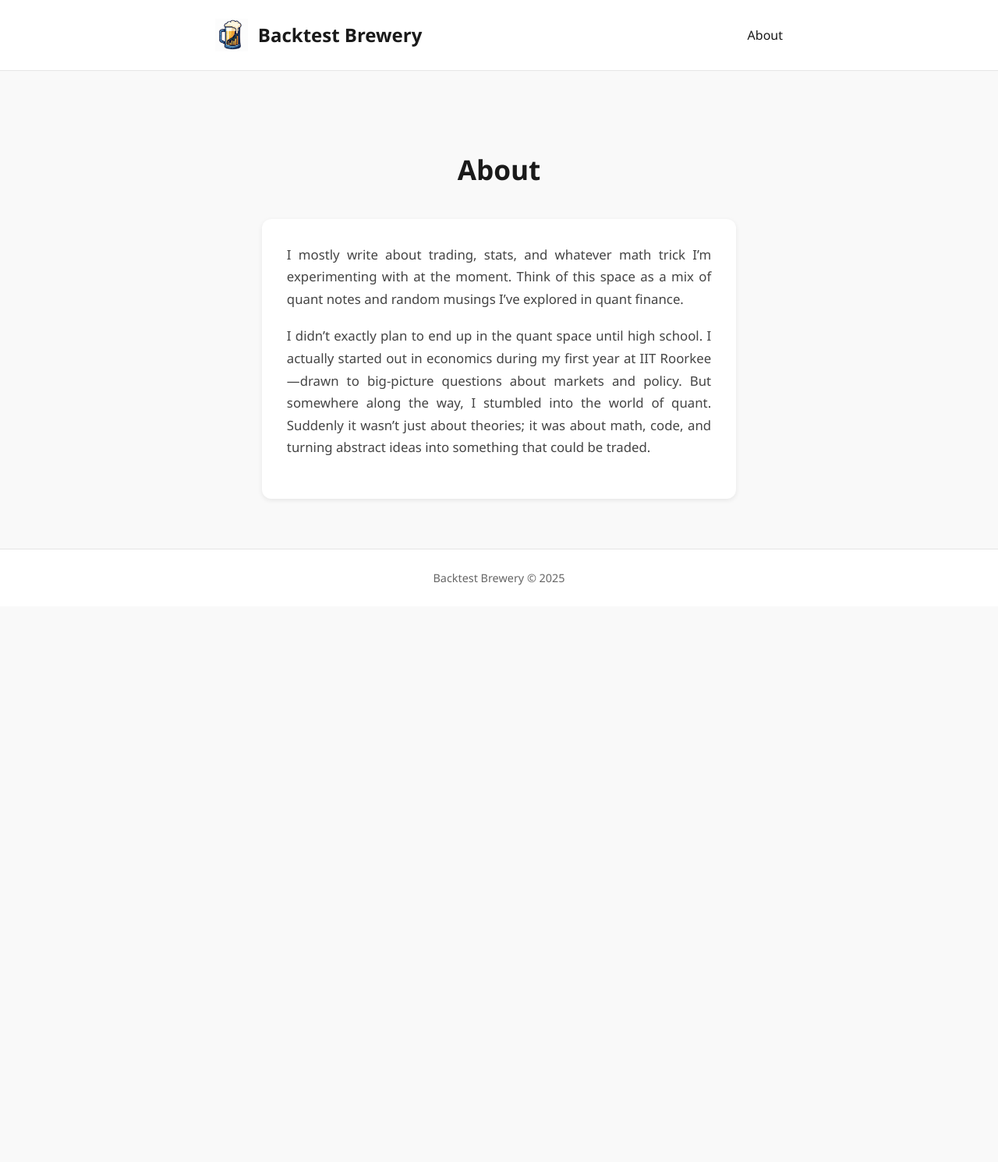
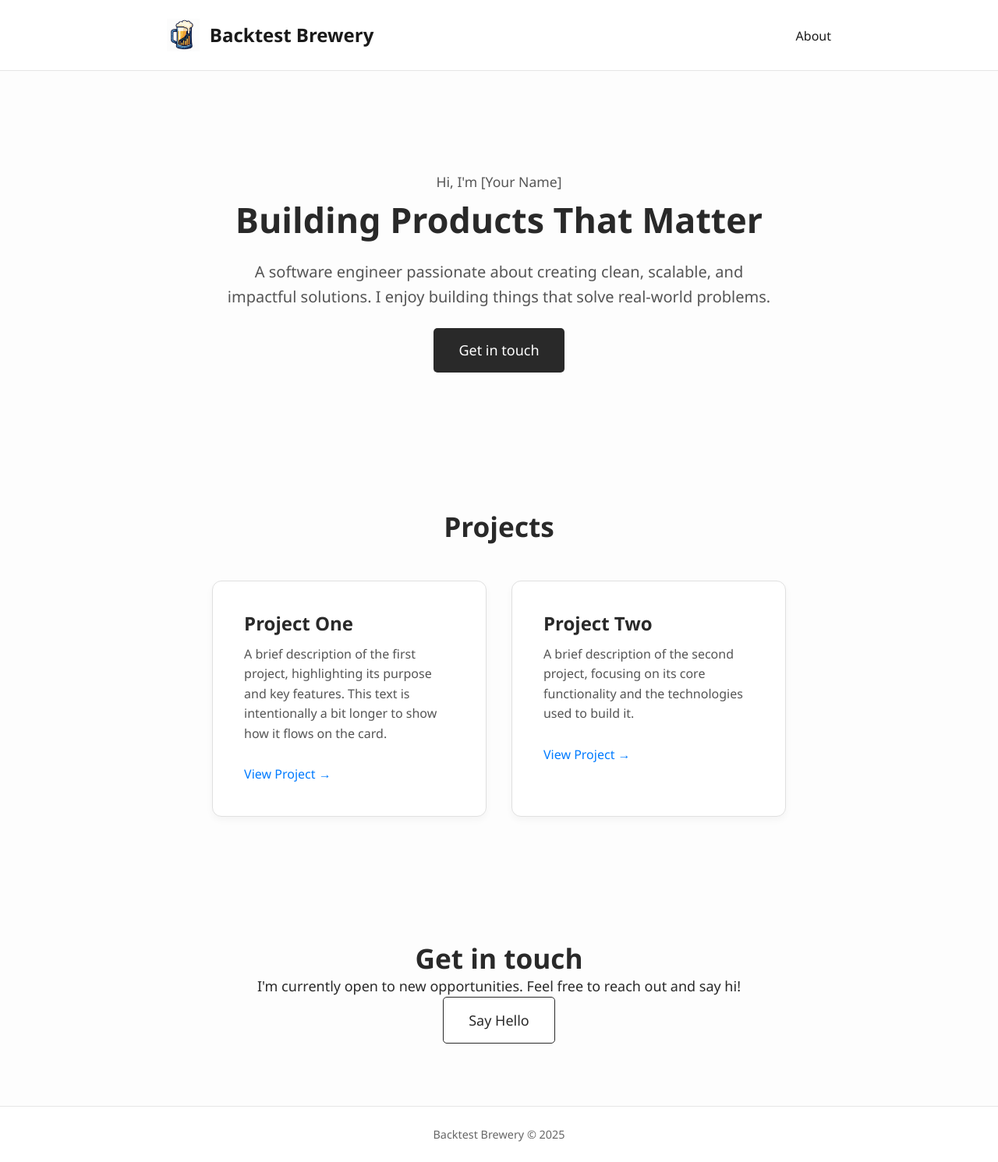
Before and after one commit to backtestbrewery/backtestbrewery.github.io, a Jekyll site: the page built from about.html, in a window 1280 px wide. Shown: the whole page at 78% size. Built offline with Jekyll 4.4.1, drawn with Linux system fonts in a browser that asks for light colours; before the commit the page ends 900 px from its top, so only the background shows below that.

Commit message:
Update about.html

```diff
--- a/about.html
+++ b/about.html
@@ -1,54 +1,175 @@
 ---
 layout: default
-title: About | Backtest Brewery
 ---
 
-<section class="about">
+<section class="hero-section">
   <div class="container">
-    <h1>About</h1>
-    <div class="about-card">
-      <p>
-        I mostly write about trading, stats, and whatever math trick I’m experimenting with at the moment.
-        Think of this space as a mix of quant notes and random musings I’ve explored in quant finance.
-      </p>
+    <p class="hero-intro">Hi, I'm [Your Name]</p>
+    <h1>Building Products That Matter</h1>
+    <p class="hero-description">A software engineer passionate about creating clean, scalable, and impactful solutions. I enjoy building things that solve real-world problems.</p>
+    <a href="mailto:yashveer269@gmail.com" class="btn">Get in touch</a>
+  </div>
+</section>
 
-      <p>
-        I didn’t exactly plan to end up in the quant space until high school.
-        I actually started out in economics during my first year at IIT Roorkee—drawn to big-picture questions
-        about markets and policy. But somewhere along the way, I stumbled into the world of quant.
-        Suddenly it wasn’t just about theories; it was about math, code, and turning abstract ideas
-        into something that could be traded.
-      </p>
+<section class="projects-section" id="projects">
+  <div class="container">
+    <h2>Projects</h2>
+    <div class="project-grid">
+      <div class="project-card">
+        <h3>Project One</h3>
+        <p class="project-description">A brief description of the first project, highlighting its purpose and key features. This text is intentionally a bit longer to show how it flows on the card.</p>
+        <a href="#" class="project-link">View Project &rarr;</a>
+      </div>
+      <div class="project-card">
+        <h3>Project Two</h3>
+        <p class="project-description">A brief description of the second project, focusing on its core functionality and the technologies used to build it.</p>
+        <a href="#" class="project-link">View Project &rarr;</a>
+      </div>
     </div>
   </div>
 </section>
 
+<section class="contact-section" id="contact">
+  <div class="container">
+    <h2>Get in touch</h2>
+    <p class="contact-description">I'm currently open to new opportunities. Feel free to reach out and say hi!</p>
+    <a href="mailto:yashveer269@gmail.com" class="btn secondary">Say Hello</a>
+  </div>
+</section>
+
 <style>
-.about {
-  padding: 4rem 1rem;
+/* --- Variables --- */
+:root {
+  --background: #fdfdfd;
+  --text-primary: #292929;
+  --text-secondary: #555;
+  --border-color: #e0e0e0;
+  --accent: #007bff; /* Example accent color */
 }
 
-.about h1 {
-  font-size: 2.2rem;
-  margin-bottom: 2rem;
-  color: var(--dark);
+/* --- General --- */
+body {
+  font-family: 'Inter', -apple-system, BlinkMacSystemFont, "Segoe UI", Roboto, Helvetica, Arial, sans-serif, "Apple Color Emoji", "Segoe UI Emoji", "Segoe UI Symbol";
+  color: var(--text-primary);
+  background: var(--background);
+  line-height: 1.6;
+}
+
+.container {
+  max-width: 900px;
+  margin: 0 auto;
+  padding: 0 1.5rem;
+}
+
+h1, h2, h3 {
+  line-height: 1.2;
+  margin-top: 0;
+  font-weight: 600;
+}
+
+h1 { font-size: 2.8rem; }
+h2 { font-size: 2.2rem; }
+h3 { font-size: 1.6rem; }
+
+/* --- Sections --- */
+section {
+  padding: 5rem 0;
   text-align: center;
 }
 
-.about-card {
-  background: #fff;
-  padding: 2rem;
-  border-radius: 12px;
-  box-shadow: 0 2px 6px rgba(0,0,0,0.08);
-  max-width: 800px;
-  margin: 0 auto;
+/* --- Hero --- */
+.hero-section {
+  padding: 6rem 0;
+}
+.hero-intro {
+  font-size: 1.1rem;
+  color: var(--text-secondary);
+  font-weight: 500;
+  margin-bottom: 0.5rem;
+}
+.hero-description {
+  font-size: 1.25rem;
+  max-width: 700px;
+  margin: 1.5rem auto;
+  color: var(--text-secondary);
 }
 
-.about-card p {
-  font-size: 1.05rem;
-  margin-bottom: 1.2rem;
-  color: #444;
-  line-height: 1.7;
-  text-align: justify;
+/* --- Projects --- */
+.projects-section h2 {
+  margin-bottom: 3rem;
+}
+.project-grid {
+  display: grid;
+  grid-template-columns: repeat(auto-fit, minmax(300px, 1fr));
+  gap: 2rem;
+  text-align: left;
+}
+.project-card {
+  background: #fff;
+  padding: 2.5rem;
+  border-radius: 12px;
+  border: 1px solid var(--border-color);
+  box-shadow: 0 4px 10px rgba(0,0,0,0.04);
+  transition: transform 0.2s ease, box-shadow 0.2s ease;
+}
+.project-card:hover {
+  transform: translateY(-5px);
+  box-shadow: 0 8px 15px rgba(0,0,0,0.08);
+}
+.project-card h3 {
+  font-size: 1.5rem;
+  margin-bottom: 0.75rem;
+  color: var(--text-primary);
+}
+.project-description {
+  color: var(--text-secondary);
+  font-size: 1rem;
+  margin-bottom: 1.5rem;
+}
+.project-link {
+  color: var(--accent);
+  text-decoration: none;
+  font-weight: 500;
+  font-size: 1rem;
+}
+.project-link:hover {
+  text-decoration: underline;
+}
+
+/* --- Buttons --- */
+.btn {
+  display: inline-block;
+  padding: 0.9rem 2rem;
+  border-radius: 5px;
+  text-decoration: none;
+  font-weight: 500;
+  transition: background-color 0.2s ease, transform 0.2s ease;
+}
+.btn {
+  background-color: var(--text-primary);
+  color: #fff;
+}
+.btn:hover {
+  background-color: #404040;
+  transform: translateY(-2px);
+}
+.btn.secondary {
+  background-color: #fff;
+  color: var(--text-primary);
+  border: 1px solid var(--text-primary);
+}
+.btn.secondary:hover {
+  background-color: var(--text-primary);
+  color: #fff;
+}
+
+/* --- Responsive --- */
+@media (max-width: 768px) {
+  h1 { font-size: 2.2rem; }
+  h2 { font-size: 1.8rem; }
+  h3 { font-size: 1.4rem; }
+  .hero-description { font-size: 1.1rem; }
+  .project-card { padding: 2rem; }
+  .btn { padding: 0.8rem 1.8rem; }
 }
 </style>
```
